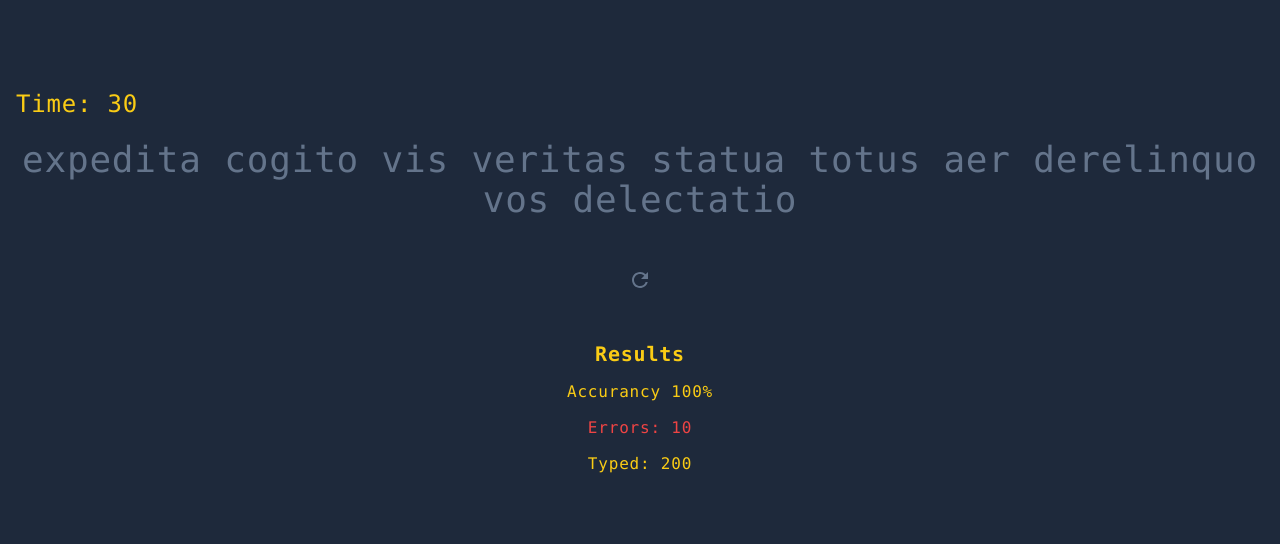
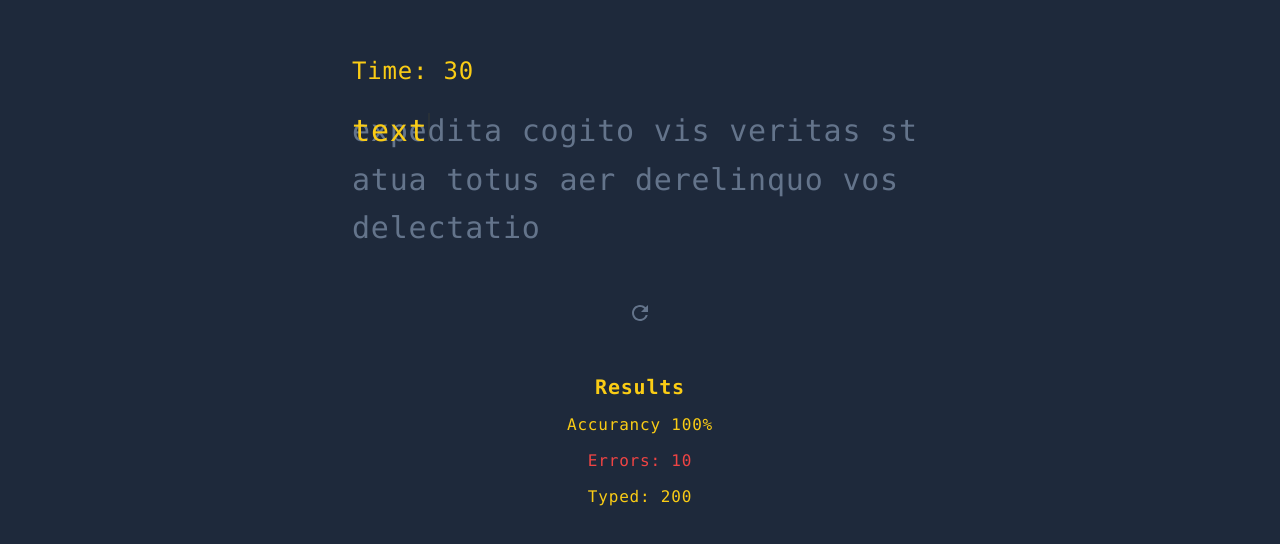
Before and after one commit to waiyanhtet1/typing-speed, a React (Vite) app: page / in a window 1280 px wide. Shown: the part 118-662 px from the top of the page. Built offline with nearby package versions, Linux system fonts and the light colour scheme.

Commit message:
style: cursor style

```diff
--- a/src/App.tsx
+++ b/src/App.tsx
@@ -3,6 +3,8 @@ import CountDown from "./components/CountDown";
 import GenerateWord from "./components/GenerateWord";
 import ResetButton from "./components/ResetButton";
 import Result from "./components/Result";
+import UserTyping from "./components/UserTyping";
+import WordContainer from "./components/WordContainer";
 
 const words = faker.lorem.words(10);
 
@@ -10,7 +12,10 @@ const App = () => {
   return (
     <>
       <CountDown time={30} />
-      <GenerateWord words={words} />
+      <WordContainer>
+        <GenerateWord words={words} />
+        <UserTyping className="absolute inset-0" userInput="text" />
+      </WordContainer>
       <ResetButton
         onRestart={() => null}
         className="mx-auto mt-10 text-slate-500"
--- /dev/null
+++ b/src/components/Cursor.tsx
@@ -0,0 +1,16 @@
+import { motion } from "framer-motion";
+
+const Cursor = () => {
+  return (
+    <motion.div
+      aria-hidden={true}
+      className="inline-block bg-primary-500 w-0.5 h-7"
+      initial={{ opacity: 1 }}
+      animate={{ opacity: 0 }}
+      exit={{ opacity: 1 }}
+      transition={{ repeat: Infinity, duration: 0.8, ease: "easeOut" }}
+    />
+  );
+};
+
+export default Cursor;
--- a/src/components/GenerateWord.tsx
+++ b/src/components/GenerateWord.tsx
@@ -1,5 +1,5 @@
 const GenerateWord = ({ words }: { words: string }) => {
-  return <div className="text-4xl text-center text-slate-500">{words}</div>;
+  return <div className=" text-slate-500">{words}</div>;
 };
 
 export default GenerateWord;
--- a/src/components/UserTyping.tsx
+++ b/src/components/UserTyping.tsx
@@ -1,3 +1,5 @@
+import Cursor from "./Cursor";
+
 type TypingProps = {
   userInput: string;
   className: string;
@@ -13,6 +15,7 @@ const UserTyping = ({ userInput, className }: TypingProps) => {
           {char}
         </span>
       ))}
+      <Cursor />
     </div>
   );
 };
--- /dev/null
+++ b/src/components/WordContainer.tsx
@@ -0,0 +1,11 @@
+import React from "react";
+
+const WordContainer = ({ children }: { children: React.ReactNode }) => {
+  return (
+    <div className="relative max-w-xl mt-3 text-3xl leading-relaxed break-all">
+      {children}
+    </div>
+  );
+};
+
+export default WordContainer;
```
